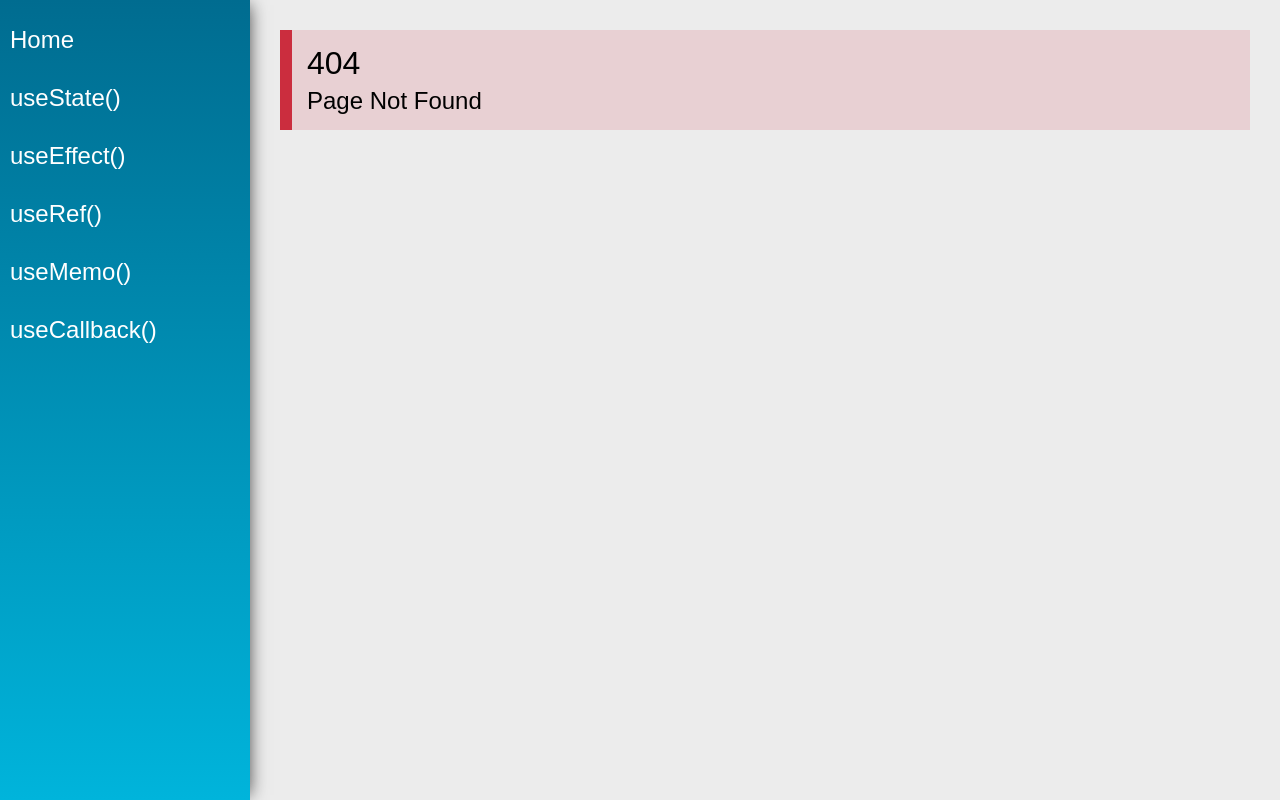
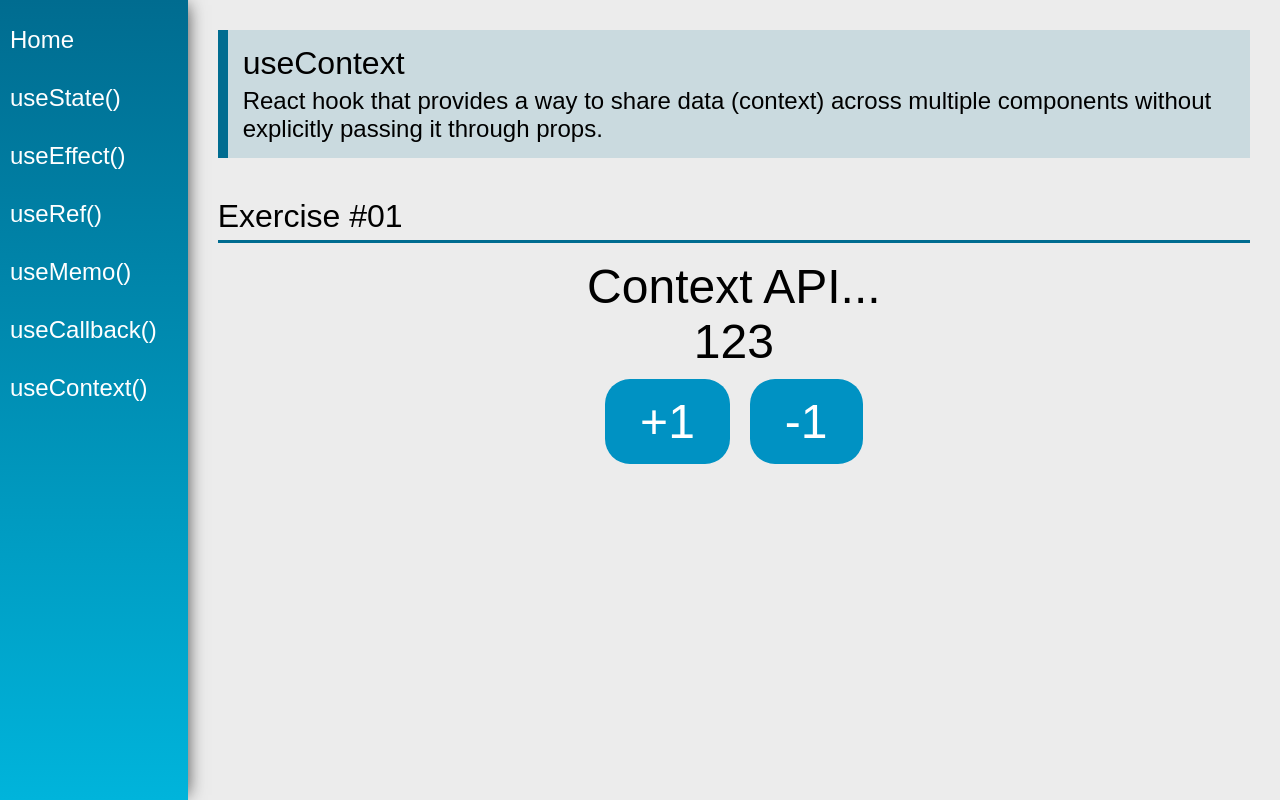
Before and after one commit to bryanoliveira11/Curso-React-Redux, a React (Create React App) app in the folder react-hooks/: page /useContext in a window 1280 px wide. Before the commit this address had no page. Built offline with nearby package versions, Linux system fonts and the light colour scheme.

Commit message:
useContext #1

```diff
--- a/react-hooks/src/components/layout/Content.jsx
+++ b/react-hooks/src/components/layout/Content.jsx
@@ -9,6 +9,7 @@ import UseEffect from '../../views/examples/UseEffect';
 import UseRef from '../../views/examples/UseRef';
 import UseMemo from '../../views/examples/UseMemo';
 import UseCallback from '../../views/examples/UseCallback';
+import UseContext from '../../views/examples/UseContext';
 
 const Content = (props) => (
   <main className="Content">
@@ -19,6 +20,7 @@ const Content = (props) => (
       <Route path="/useRef" element={<UseRef />}></Route>
       <Route path="/useMemo" element={<UseMemo />}></Route>
       <Route path="/useCallback" element={<UseCallback />}></Route>
+      <Route path="/useContext" element={<UseContext />}></Route>
       <Route path="*" element={<NotFound />}></Route>
     </Routes>
   </main>
--- a/react-hooks/src/components/layout/Menu.jsx
+++ b/react-hooks/src/components/layout/Menu.jsx
@@ -25,6 +25,9 @@ const Menu = (props) => (
         <li>
           <Link to="/useCallback">useCallback()</Link>
         </li>
+        <li>
+          <Link to="/useContext">useContext()</Link>
+        </li>
       </ul>
     </nav>
   </aside>
--- /dev/null
+++ b/react-hooks/src/data/DataContext.js
@@ -0,0 +1,8 @@
+import React from 'react';
+
+export const data = {
+  number: 123,
+  text: 'Context API...',
+};
+
+export const DataContext = React.createContext(null);
--- a/react-hooks/src/views/App.jsx
+++ b/react-hooks/src/views/App.jsx
@@ -1,18 +1,23 @@
 import './App.css';
-import React from 'react';
+import React, { useState } from 'react';
 import { BrowserRouter as Router } from 'react-router-dom';
 
 import Menu from '../components/layout/Menu';
 import Content from '../components/layout/Content';
+import { DataContext, data } from '../data/DataContext';
 
 const App = (props) => {
+  const [state, setState] = useState(data);
+
   return (
+    <DataContext.Provider value={{ state, setState }}>
       <div className="App">
         <Router>
           <Menu />
           <Content />
         </Router>
       </div>
+    </DataContext.Provider>
   );
 };
 
--- /dev/null
+++ b/react-hooks/src/views/examples/UseContext.jsx
@@ -0,0 +1,41 @@
+import React, { useContext } from 'react';
+import PageTitle from '../../components/layout/PageTitle';
+import SectionTitle from '../../components/layout/SectionTitle';
+import { DataContext } from '../../data/DataContext';
+
+const UseContext = (props) => {
+  const context = useContext(DataContext);
+
+  const setNumber = (delta) => {
+    context.setState({
+      ...context.state,
+      number: context.state.number + delta,
+    });
+  };
+
+  console.log(context);
+
+  return (
+    <div className="useContext">
+      <PageTitle
+        title="useContext"
+        subtitle="React hook that provides a way to share data (context) across multiple components without explicitly passing it through props."
+      />
+      <SectionTitle title="Exercise #01" />
+      <div className="center">
+        <span className="text">{context.state.text}</span>
+        <span className="text">{context.state.number}</span>
+        <div>
+          <button className="btn" onClick={() => setNumber(1)}>
+            +1
+          </button>
+          <button className="btn" onClick={() => setNumber(-1)}>
+            -1
+          </button>
+        </div>
+      </div>
+    </div>
+  );
+};
+
+export default UseContext;
```
Lines whose indentation alone changed are shown as unchanged.
